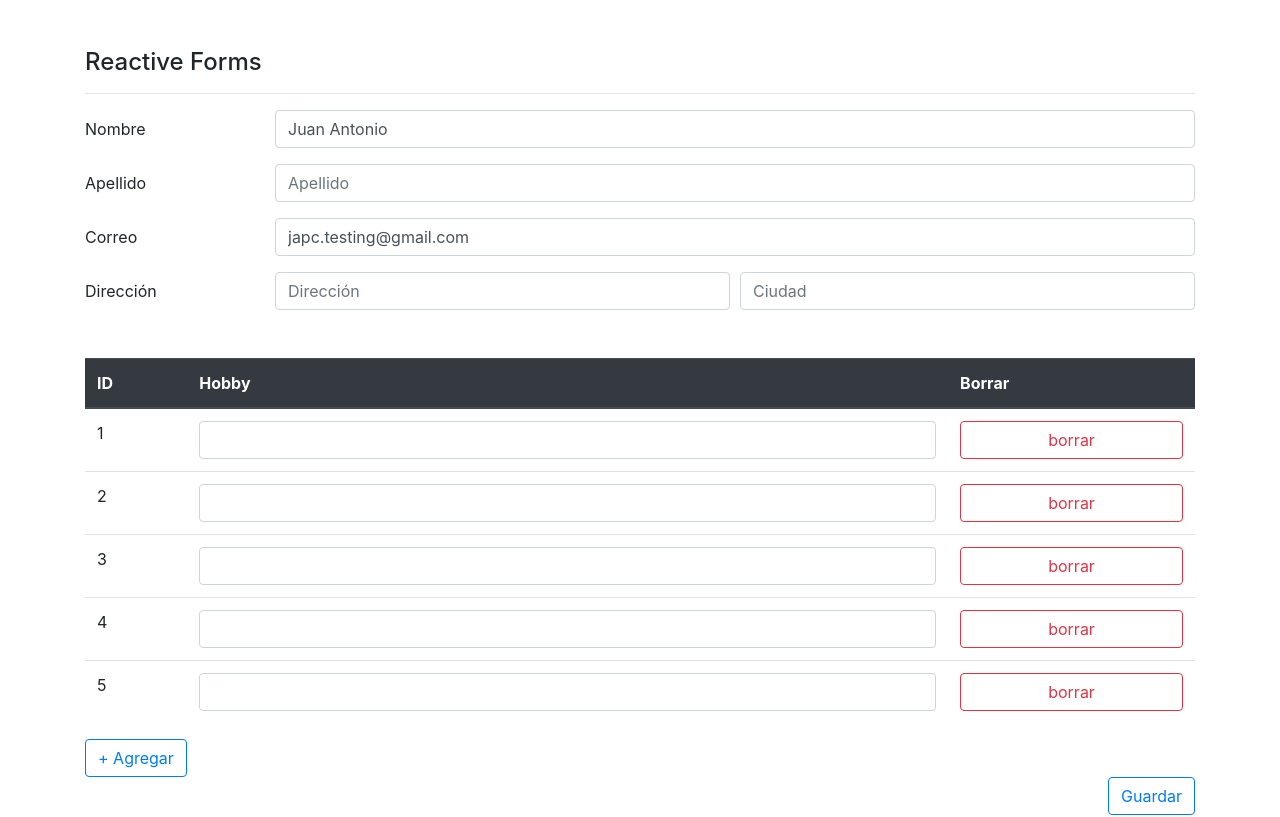
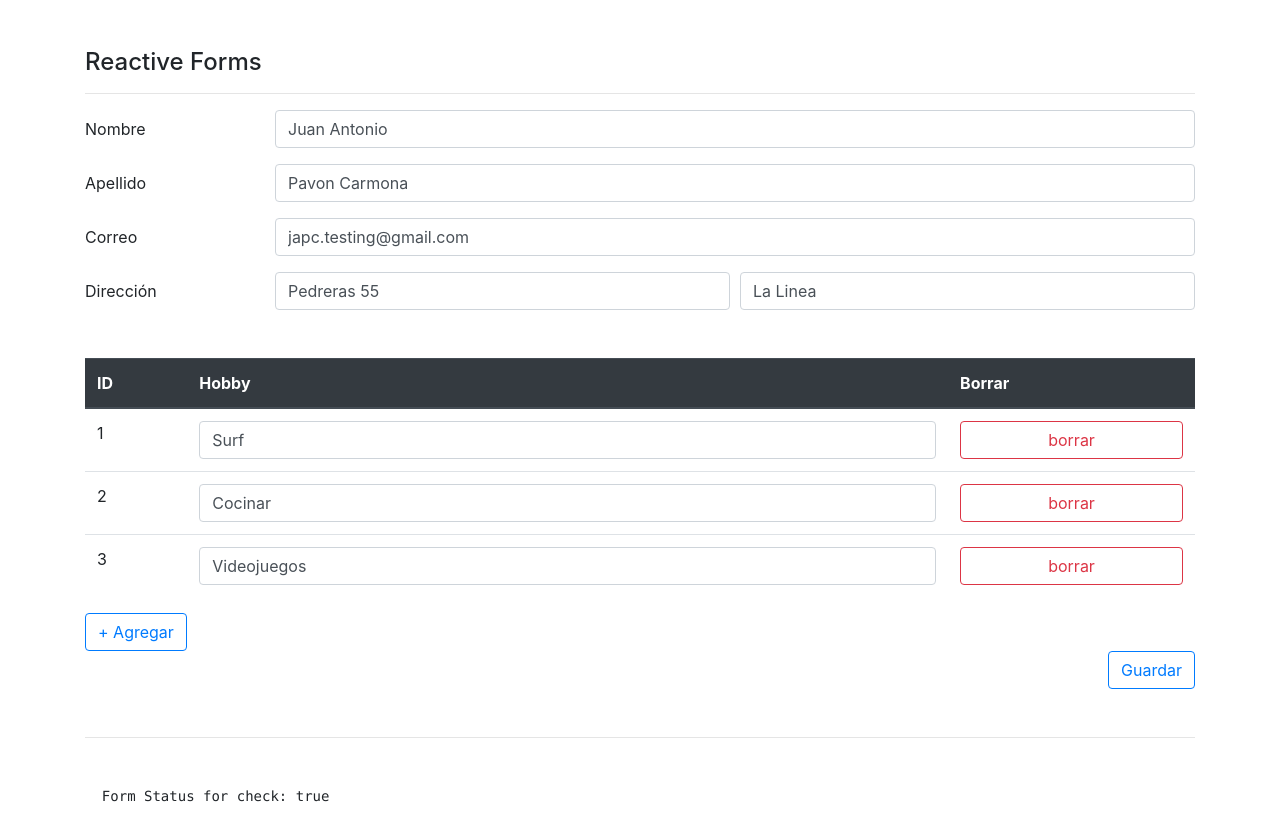
Before and after one commit to japc78/udemy-angular-cero-a-experto-09-form, an Angular app: page /reactive in a window 1280 px wide. Shown: the top 817 px of the page. Built offline with nearby package versions, Linux system fonts and the light colour scheme.

Commit message:
Reactive: Add & Del FormControls dynamically

```diff
--- a/src/app/pages/reactive/reactive.component.html
+++ b/src/app/pages/reactive/reactive.component.html
@@ -95,11 +95,11 @@
           <tr *ngFor="let item of hobbies.controls; let idx = index">
             <td>{{idx + 1}}</td>
             <td><input type="text" class="form-control" [formControlName]="idx"></td>
-            <td class=""><button type="button" class="btn btn-outline-danger btn-block">borrar</button></td>
+            <td class=""><button type="button" class="btn btn-outline-danger btn-block" (click)="delHobby(idx)">borrar</button></td>
           </tr>
         </tbody>
       </table>
-      <button type="button" class="btn btn-outline-primary">+ Agregar</button>
+      <button type="button" class="btn btn-outline-primary" (click)="addHobby()">+ Agregar</button>
     </div>
   </div>
 
--- a/src/app/pages/reactive/reactive.component.ts
+++ b/src/app/pages/reactive/reactive.component.ts
@@ -9,6 +9,16 @@ import { FormArray, FormBuilder, FormGroup, Validators } from '@angular/forms';
 export class ReactiveComponent implements OnInit {
 
   formValues: FormGroup;
+
+  private validationBasic: Validators = [
+    Validators.required,
+    Validators.minLength(5)
+  ];
+
+  private validationEmail: Validators = [
+    Validators.required,
+    Validators.pattern('[a-z0-9._%+-]+@[a-z0-9.-]+\.[a-z]{2,3}$')
+  ];
 
   constructor(private fb: FormBuilder) {
     this.createForm();
@@ -36,21 +46,12 @@ export class ReactiveComponent implements OnInit {
     return this.formValues.get('address.city').invalid && this.formValues.get('address.city').touched;
   }
   get hobbies(): FormArray {
-    console.log(this.formValues.get('hobbies'));
+    // console.log(this.formValues.get('hobbies'));
     return this.formValues.get('hobbies') as FormArray;
   }
+
+
   createForm(): void {
-
-    const validationBasic: Validators[] = [
-      Validators.required,
-      Validators.minLength(5)
-    ];
-
-    const validationEmail: Validators[] = [
-      Validators.required,
-      Validators.pattern('[a-z0-9._%+-]+@[a-z0-9.-]+\.[a-z]{2,3}$')
-    ];
-
     this.formValues = this.fb.group({
       // Definicion de un form control
       // 1. Argumento. Valor por defecto
@@ -58,38 +59,38 @@ export class ReactiveComponent implements OnInit {
       // 3. Argumento. Validadores asincronos
       // name: ['', , ],
 
-      name     : ['', validationBasic],
-      lastName : ['', validationBasic],
-      email    : ['', validationEmail],
+      name     : ['', this.validationBasic],
+      lastName : ['', this.validationBasic],
+      email    : ['', this.validationEmail],
       address  : this.fb.group({
-        street : ['', validationBasic],
-        city : ['', validationBasic],
+        street : ['', this.validationBasic],
+        city : ['', this.validationBasic],
       }),
 
-      hobbies: this.fb.array([
-        [], [], [], [], [],
-      ])
+      hobbies: this.fb.array([])
     });
   }
 
   setForm(): void {
     // Set Value es oblitarorio pasarle todos los campos del objeto, aunque esten vacios.
+    // Reset borrar los elementos del formulario pero se le puede pasar valores por defecto.
     // this.formValues.setValue({
-    //   name: 'Juan Antonio',
-    //   lastName: 'Pavon Carmona',
-    //   email: 'japc.testing@gmail.com',
-    //   address: {
-    //     street: 'Pedreras 55',
-    //     city: 'La Linea'
-    //   }
-    // });
-
-    // Reset borrar los elementos del formulario pero se le puede pasar valores por defecto.
     this.formValues.reset({
       name: 'Juan Antonio',
+      lastName: 'Pavon Carmona',
       email: 'japc.testing@gmail.com',
+      address: {
+        street: 'Pedreras 55',
+        city: 'La Linea'
+      }
     });
+
+    // Una forma de precargar datos en los arrays de los formularios.
+    ['Surf', 'Cocinar', 'Videojuegos'].forEach(
+      valor => this.hobbies.push( this.fb.control(valor))
+    );
   }
+
 
   saveForm(): void {
     console.log(this.formValues);
@@ -100,11 +101,17 @@ export class ReactiveComponent implements OnInit {
         console.log(control);
       });
     }
-
     console.log(this.formValues.value);
-
-
     //Una vez enviado el formulario se realiza el reset para borrar el formulario
     this.formValues.reset();
   }
+
+
+  addHobby(): void {
+    this.hobbies.push(this.fb.control('', this.validationBasic));
+  }
+
+  delHobby(idx: number): void {
+    this.hobbies.removeAt(idx);
+  }
 }
```
